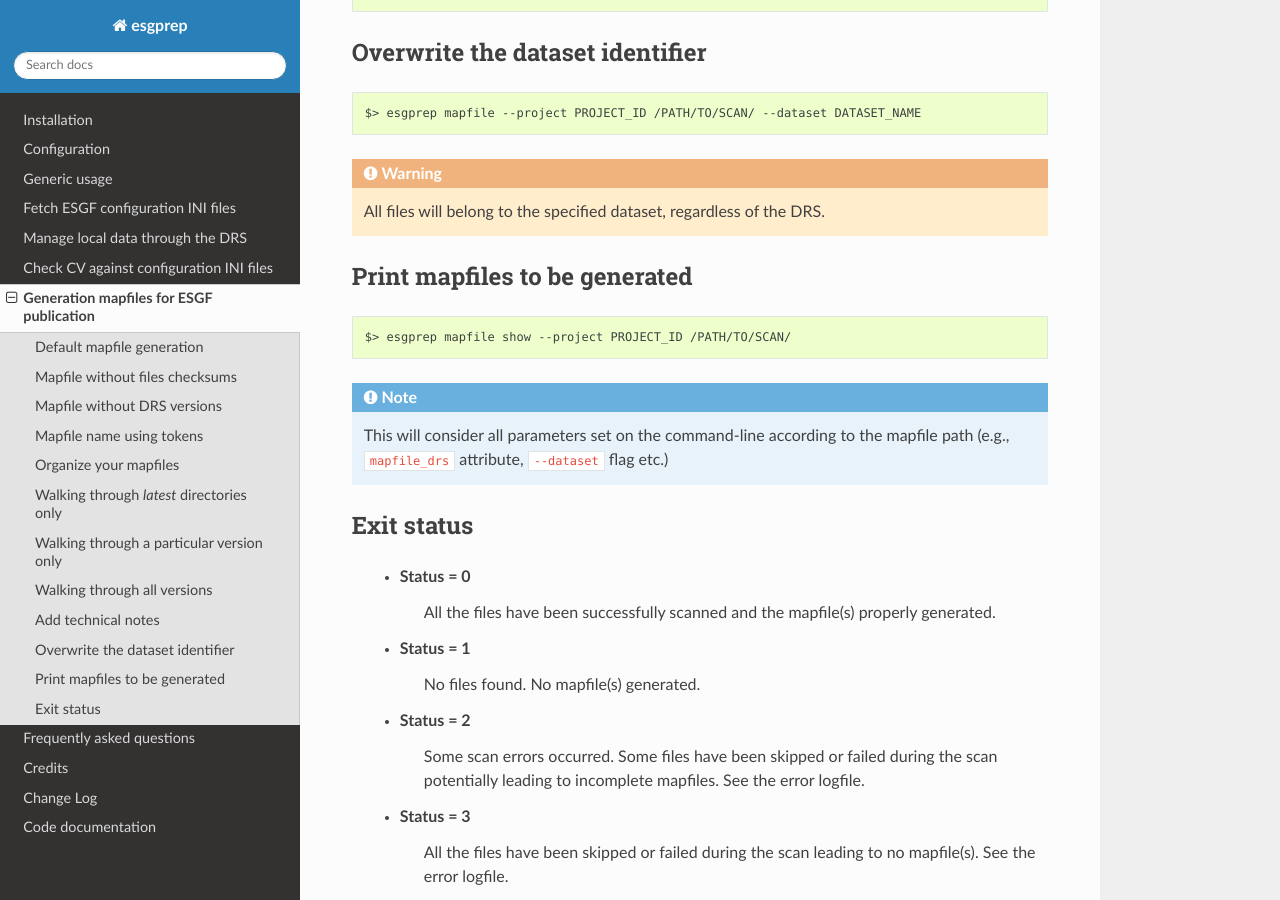
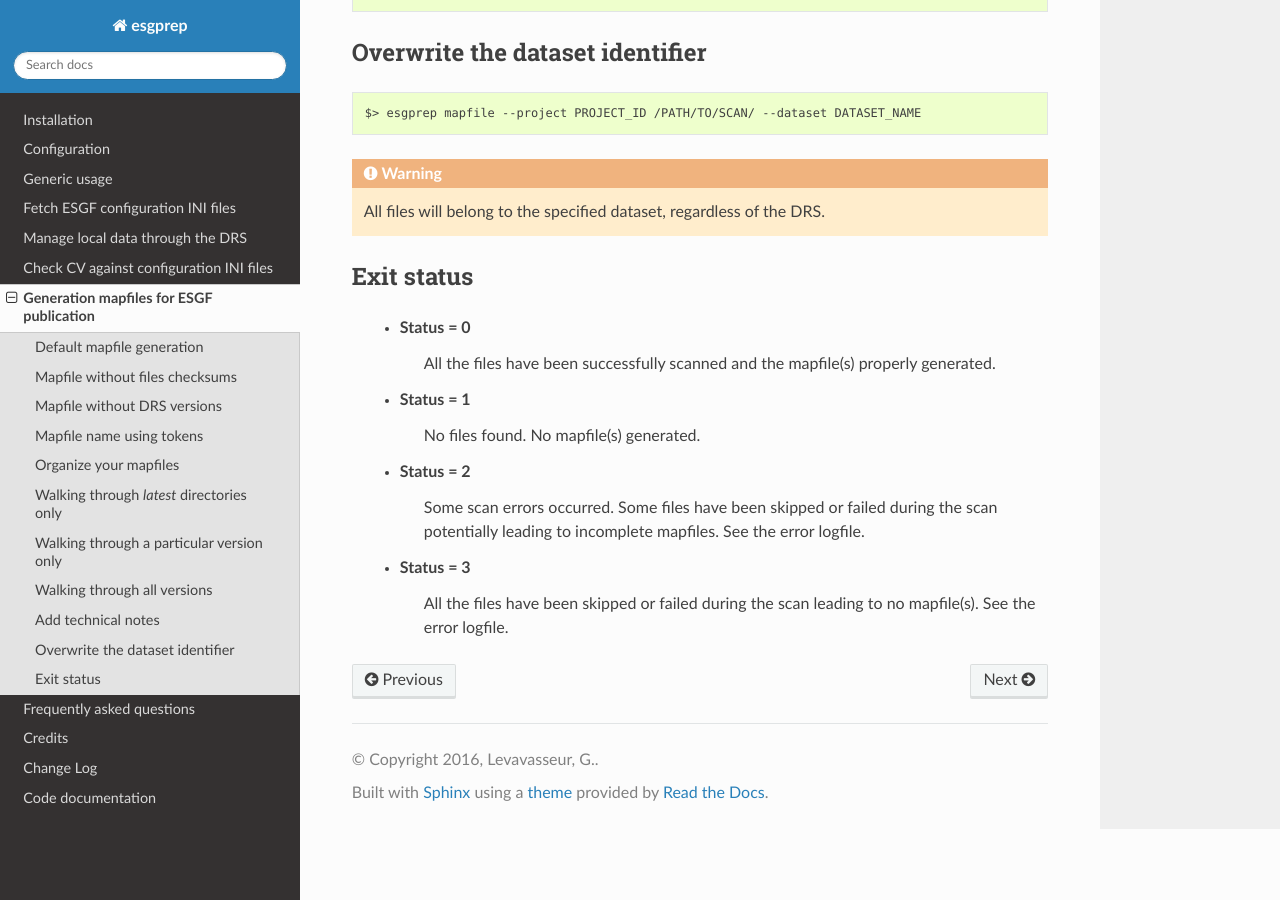
Before and after one commit to ESGF/esgf-prepare, a Sphinx documentation site: the page built from docs/mapfiles.rst, in a window 1280 px wide and 900 px high, scrolled down 2572 px. Built offline with Sphinx 7.4.7 and the Read the Docs theme 2.0.0, drawn with Linux system fonts in a browser that asks for light colours; the version number could not be read and is left out.

Commit message:
doc update

```diff
--- a/docs/mapfiles.rst
+++ b/docs/mapfiles.rst
@@ -126,16 +126,6 @@ Overwrite the dataset identifier
 
 .. warning:: All files will belong to the specified dataset, regardless of the DRS.
 
-Print mapfiles to be generated
-******************************
-
-.. code-block:: bash
-
-    $> esgprep mapfile show --project PROJECT_ID /PATH/TO/SCAN/
-
-.. note:: This will consider all parameters set on the command-line according to the mapfile path
-    (e.g., ``mapfile_drs`` attribute, ``--dataset`` flag etc.)
-
 Exit status
 ***********
 
```
